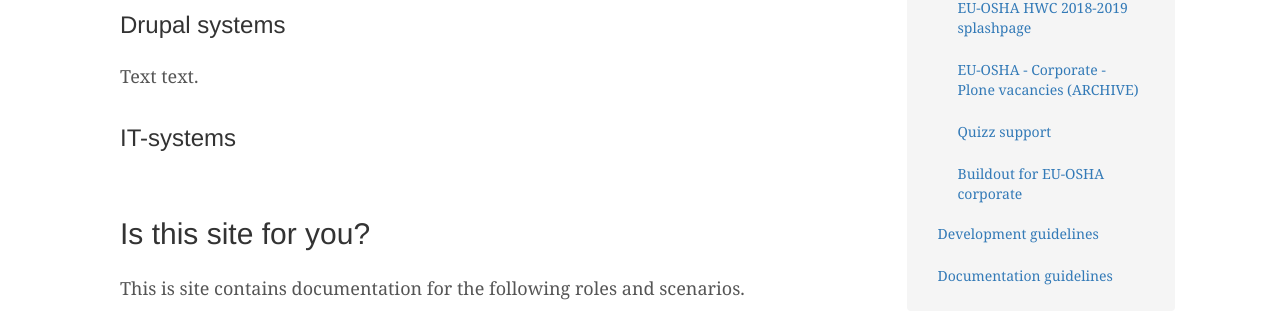
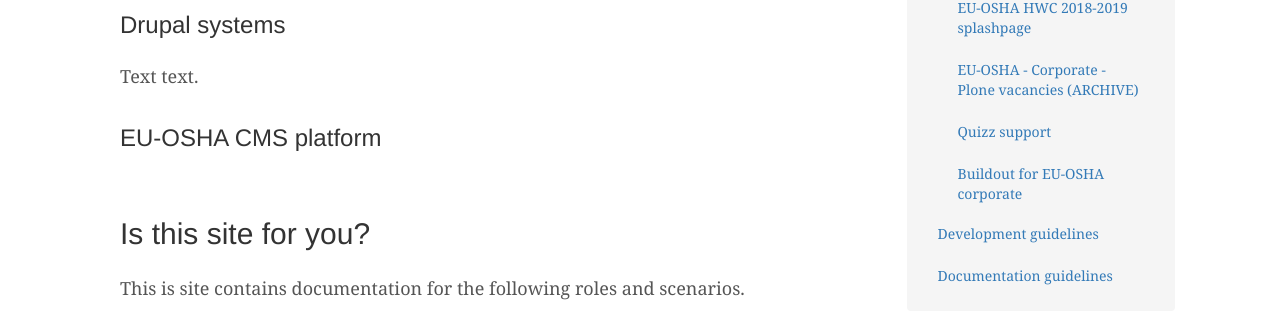
Before and after one commit to EU-OSHA/EU-OSHA.github.io, a Jekyll site: the page built from index.md, in a window 1280 px wide. Shown: the part 756-1074 px from the top of the page. Built offline with Jekyll 4.4.1, drawn with Linux system fonts in a browser that asks for light colours; comment, search, counter and statistics services are not loaded.

Commit message:
Update index.md

```diff
--- a/index.md
+++ b/index.md
@@ -16,8 +16,7 @@ EU-OSHA is the European Union information agency for occupational safety and hea
 
 Text text.
 
-### IT-systems
-
+### EU-OSHA CMS platform
 
 ## Is this site for you?
 
```
